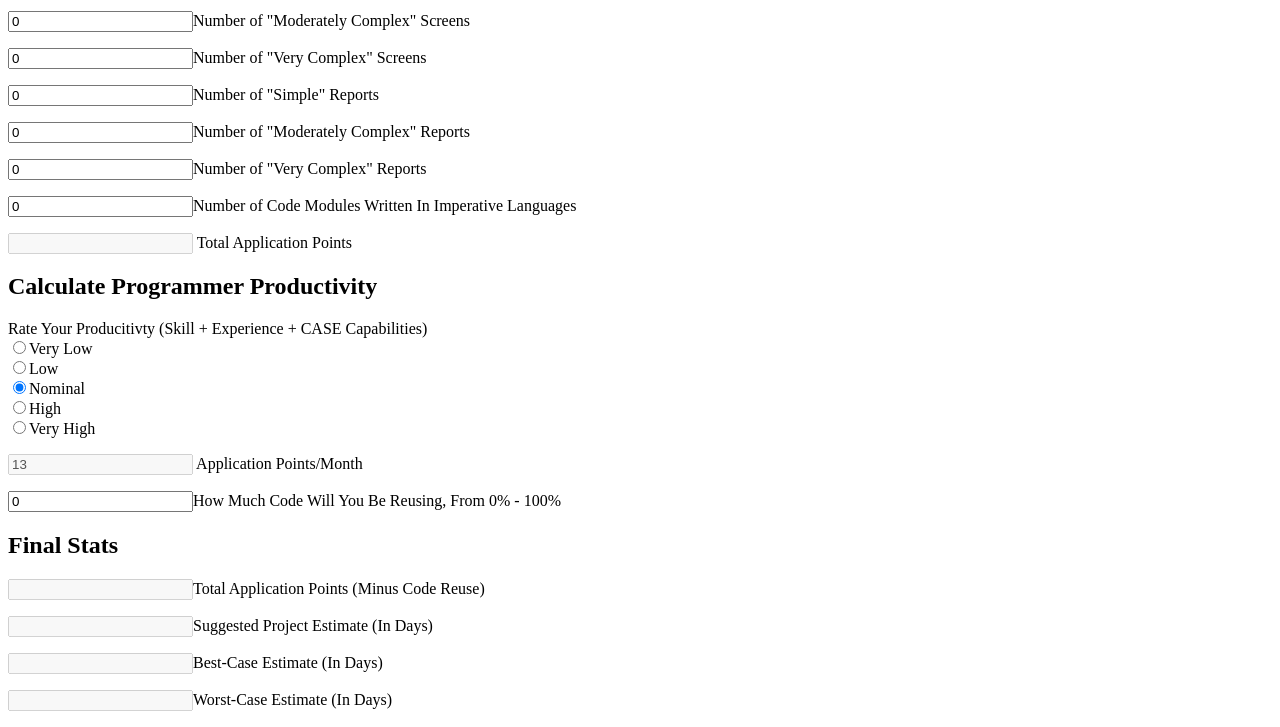
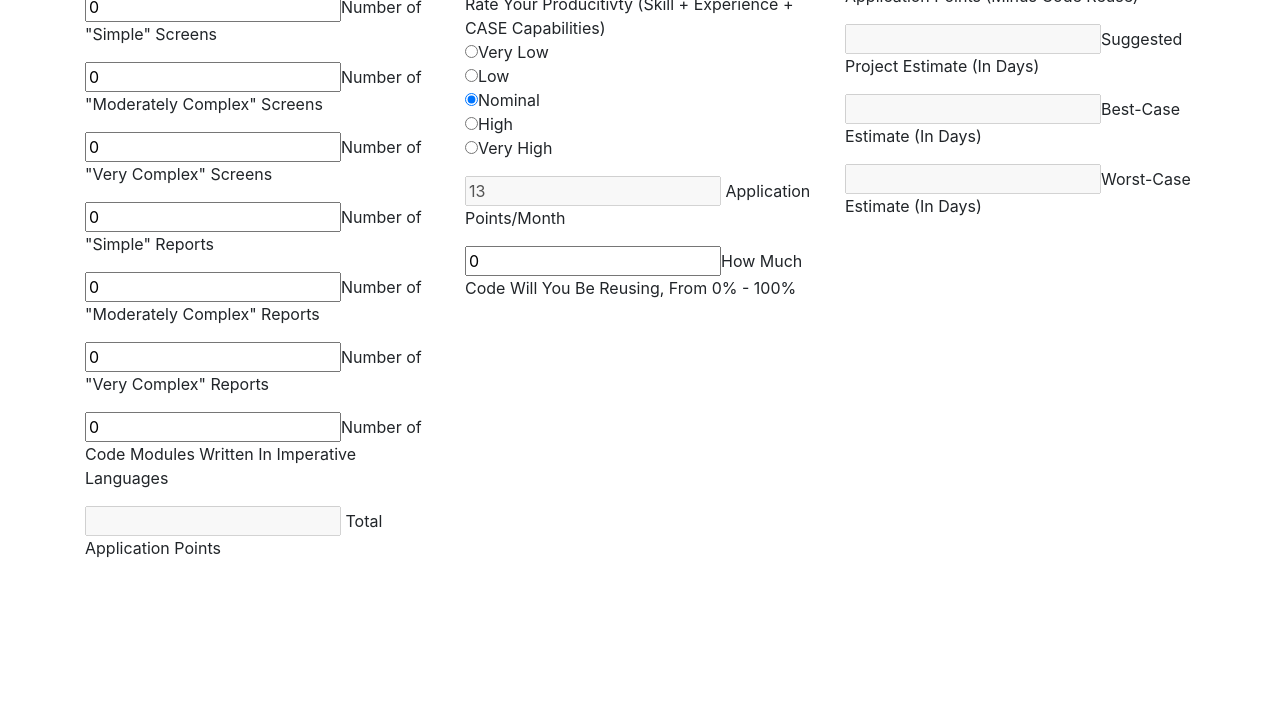
Before and after one commit to tra38/cocomo_application_composition, a plain HTML site: page index.html in a window 1280 px wide. Shown: the part 134-861 px from the top of the page. After the commit the page ends 800 px from the top, so only its background shows below. Drawn offline with nearby package versions, Linux system fonts and the light colour scheme; a script that the page names is missing.

Commit message:
Add bootstrap styling

```diff
--- a/index.html
+++ b/index.html
@@ -5,11 +5,15 @@
 <title>Untitled Document</title>
 <script src="https://code.jquery.com/jquery-2.1.3.min.js"></script>
 <script src="https://cdnjs.cloudflare.com/ajax/libs/mathjs/1.2.0/math.min.js"></script>
+<link rel="stylesheet" href="https://maxcdn.bootstrapcdn.com/bootstrap/4.0.0/css/bootstrap.min.css" integrity="sha384-Gn5384xqQ1aoWXA+058RXPxPg6fy4IWvTNh0E263XmFcJlSAwiGgFAW/dAiS6JXm" crossorigin="anonymous">
 <script src="calculate.jquery.js"></script>
 </head>
 <h3>The Application-Composition Model in COCOMO</h3>
 <div class="calculation">
   <form>
+    <div class="container">
+      <div class="row">
+        <div class="col-sm">
           <h2>Calculate Application Points</h2>
           <p><input class="simple_screens" value="0">Number of "Simple" Screens</p>
           <p><input class="moderate_screens" value="0">Number of "Moderately Complex" Screens</p>
@@ -22,7 +26,8 @@
           <p><input class="code_modules" value="0">Number of Code Modules Written In Imperative Languages</p>
 
           <p class="total-wrap"><input class="application_points" disabled> Total Application Points</p>
-
+        </div>
+        <div class="col-sm">
           <h2>Calculate Programmer Productivity</h2>
           <p>Rate Your Producitivty (Skill + Experience + CASE Capabilities)
             <br>
@@ -36,7 +41,8 @@
             <input class="productivity" type="radio" name="productivity" value="50">Very High<br>
             <p class="total-wrap"><input class="application_points_productivity" disabled> Application Points/Month</p>
             <p><input class="code_reuse" value="0">How Much Code Will You Be Reusing, From 0% - 100%</input></p>
-
+        </div>
+        <div class="col-sm">
           <h2>Final Stats</h2>
 
           <p class="total-wrap"><input class="estimated_application_points" disabled>Total Application Points (Minus Code Reuse)</p>
@@ -46,7 +52,9 @@
           <p class="total-wrap"><input class="best_case_estimate" disabled>Best-Case Estimate (In Days)</p>
 
           <p class="total-wrap"><input class="worst_case_estimate" disabled>Worst-Case Estimate (In Days)</p>
-
+        </div>
+      </div>
+    </div>
   </form>
 </div>
 <script>
```
Lines whose indentation alone changed are shown as unchanged.
